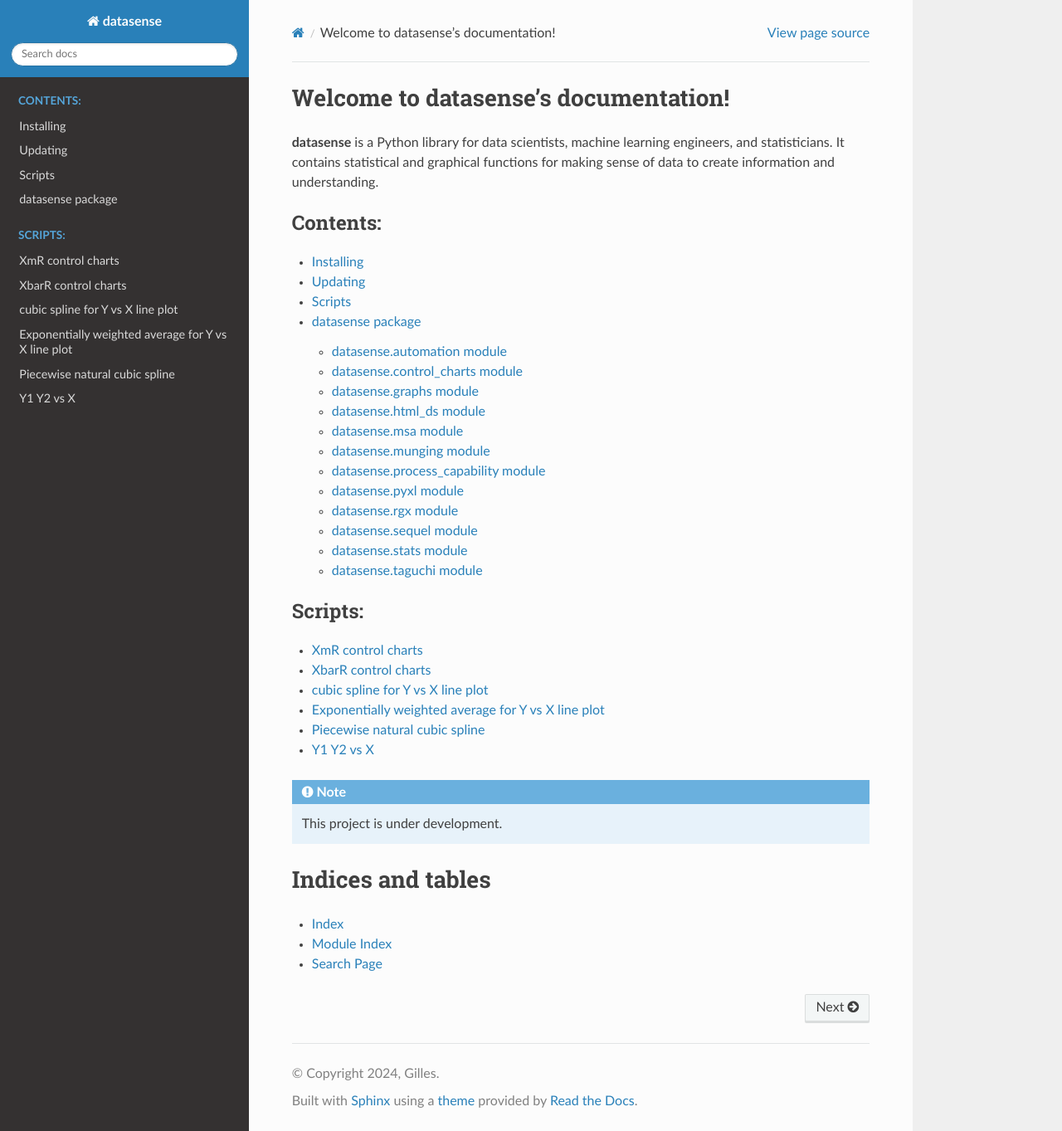
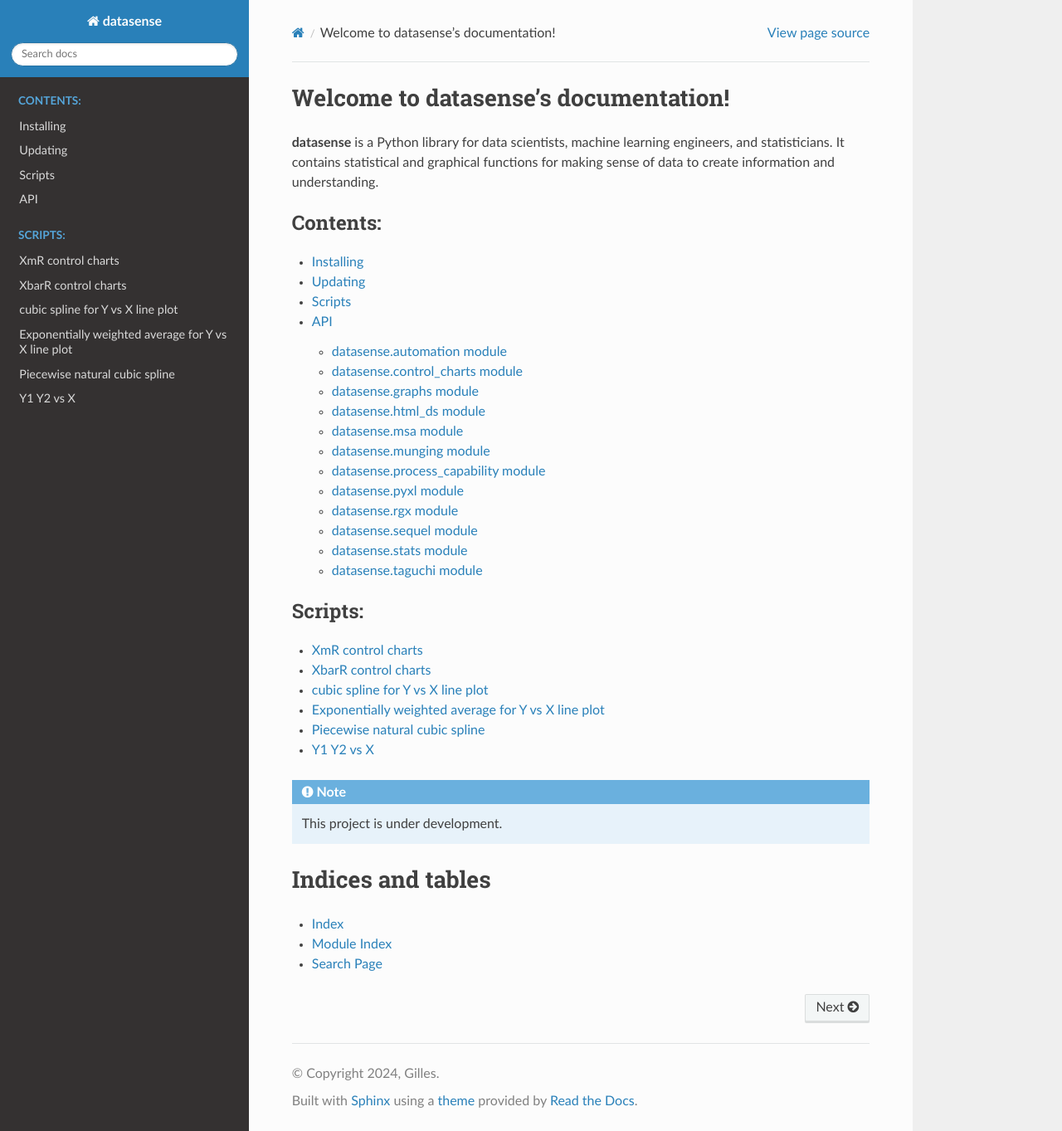
Before and after one commit to gillespilon/datasense, a Sphinx documentation site: the page built from docs/source/index.rst, in a window 1280 px wide and 1363 px high. Shown: the whole window at 83% size. Built offline with Sphinx 7.4.7 and the Read the Docs theme 2.0.0, drawn with Linux system fonts in a browser that asks for light colours.

Commit message:
Change name to API

```diff
--- a/docs/source/datasense.rst
+++ b/docs/source/datasense.rst
@@ -1,5 +1,5 @@
-datasense package
-=================
+API
+===
 
 datasense.automation module
 ---------------------------
```
